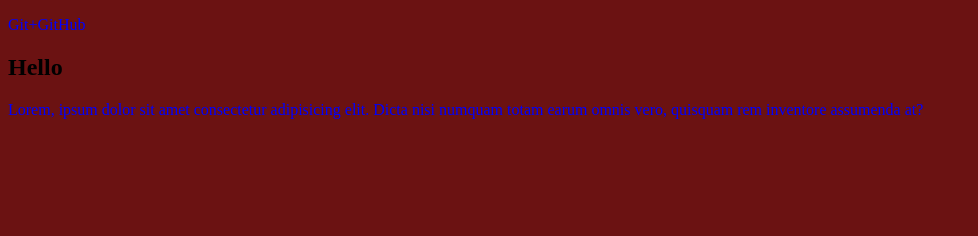
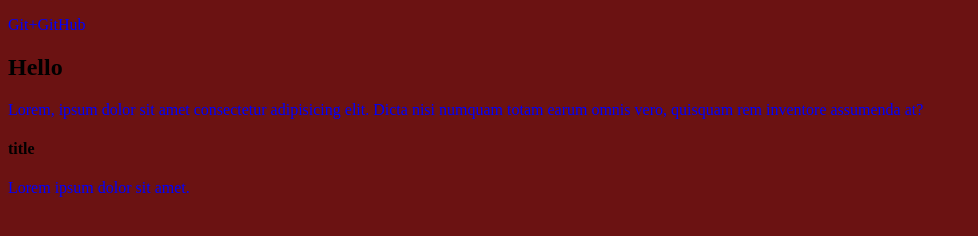
Before and after one commit to silence-n-code/gitTest, a plain HTML site: page index.html in a window 1280 px wide. Shown: the whole page, without its empty margins (0-978 px from the left). Drawn offline with Linux system fonts and the light colour scheme.

Commit message:
Новая ветка

```diff
--- a/index.html
+++ b/index.html
@@ -10,5 +10,7 @@
     <p>Git+GitHub</p>
     <h2>Hello</h2>
     <p>Lorem, ipsum dolor sit amet consectetur adipisicing elit. Dicta nisi numquam totam earum omnis vero, quisquam rem inventore assumenda at?</p>
+    <h4>title</h4>
+    <p>Lorem ipsum dolor sit amet.</p>
 </body>
 </html>
```
